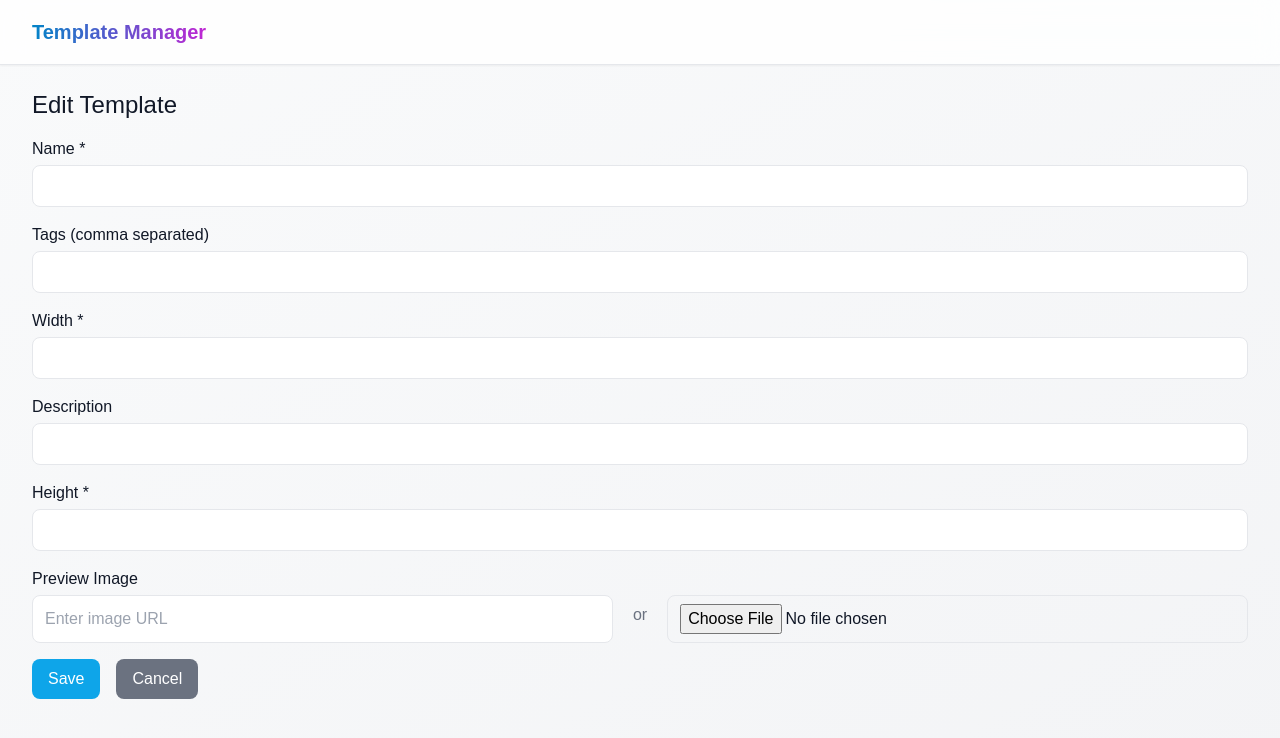
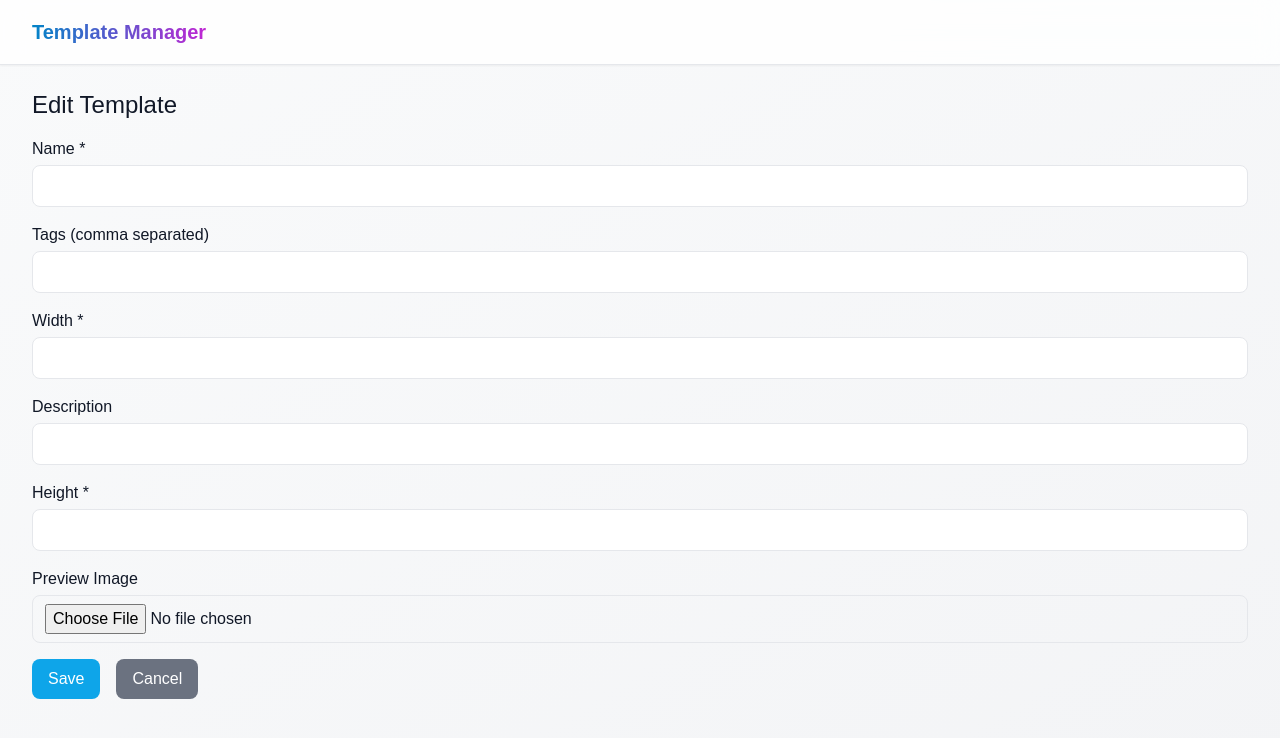
Before and after one commit to SapBs/AiScreenTemplates, a Vue app in the folder template-manager/: page /AiScreenTemplates/template/1 in a window 1280 px wide. Shown: the top 738 px of the page. Built offline with nearby package versions, Linux system fonts and the light colour scheme.

Commit message:
template

```diff
--- a/template-manager/src/views/Template.vue
+++ b/template-manager/src/views/Template.vue
@@ -47,23 +47,13 @@
       <div>
         <label class="block mb-1 font-medium">Preview Image</label>
         <div class="space-y-2">
-          <div class="flex gap-2">
-            <input
-              v-model="imageUrl"
-              @blur="handleImageUrlChange"
-              class="flex-1 px-3 py-2 border rounded-lg focus:ring-2 focus:ring-primary-500 focus:border-primary-500"
-              placeholder="Enter image URL"
-              :disabled="isUploading"
-            />
-            <span class="px-3 py-2 text-gray-500">or</span>
           <input
             type="file"
             accept="image/*"
             @change="handleFileUpload"
-              class="flex-1 px-3 py-2 border rounded-lg focus:ring-2 focus:ring-primary-500 focus:border-primary-500"
+            class="w-full px-3 py-2 border rounded-lg focus:ring-2 focus:ring-primary-500 focus:border-primary-500"
             :disabled="isUploading"
           />
-          </div>
           <div v-if="imagePreview" class="mt-2">
             <img :src="imagePreview" alt="Preview" class="max-h-40 rounded-lg" />
           </div>
@@ -108,7 +98,6 @@ import LoadingOverlay from "../components/LoadingOverlay.vue";
 const route = useRoute();
 const router = useRouter();
 const store = useMainStore();
-const imageUrl = ref("");
 const imagePreview = ref("");
 const imageError = ref("");
 const isUploading = ref(false);
@@ -142,45 +131,10 @@ onMounted(() => {
       };
       if (template.preview_image) {
         imagePreview.value = template.preview_image;
-        imageUrl.value = template.preview_image;
       }
     }
   }
 });
-
-const handleImageUrlChange = async () => {
-  if (!imageUrl.value) {
-    imagePreview.value = "";
-    form.value.preview_image = "";
-    imageError.value = "";
-    return;
-  }
-
-  isUploading.value = true;
-  try {
-    imageError.value = "";
-    const response = await fetch(imageUrl.value);
-    if (!response.ok) throw new Error('Failed to fetch image');
-
-    const blob = await response.blob();
-    if (!blob.type.startsWith('image/')) {
-      throw new Error('The URL must point to an image file');
-    }
-
-    imagePreview.value = URL.createObjectURL(blob);
-
-    // Create a File object from the blob
-    const file = new File([blob], 'preview.jpg', { type: blob.type });
-    form.value.preview_image = file;
-  } catch (error) {
-    imageError.value = error.message || "Failed to load image. Please check the URL.";
-    imagePreview.value = "";
-    form.value.preview_image = "";
-    console.error("Image loading error:", error);
-  } finally {
-    isUploading.value = false;
-  }
-};
 
 const handleFileUpload = (event) => {
   const file = event.target.files[0];
@@ -191,16 +145,9 @@ const handleFileUpload = (event) => {
     return;
   }
 
-  // Check file size (max 5MB)
-  if (file.size > 5 * 1024 * 1024) {
-    imageError.value = "Image size should be less than 5MB";
-    return;
-  }
-
   imageError.value = "";
   imagePreview.value = URL.createObjectURL(file);
   form.value.preview_image = file;
-  imageUrl.value = ""; // Clear URL input when file is selected
 };
 
 const save = async () => {
@@ -226,6 +173,14 @@ const save = async () => {
     router.push("/");
   } catch (error) {
     console.error("Save failed:", error);
+    // Show more detailed error message
+    if (error.response?.data?.message) {
+      imageError.value = error.response.data.message;
+    } else if (error.message) {
+      imageError.value = error.message;
+    } else {
+      imageError.value = "Failed to save template. Please try again.";
+    }
   }
 };
 </script>
```
Lines whose indentation alone changed are shown as unchanged.
